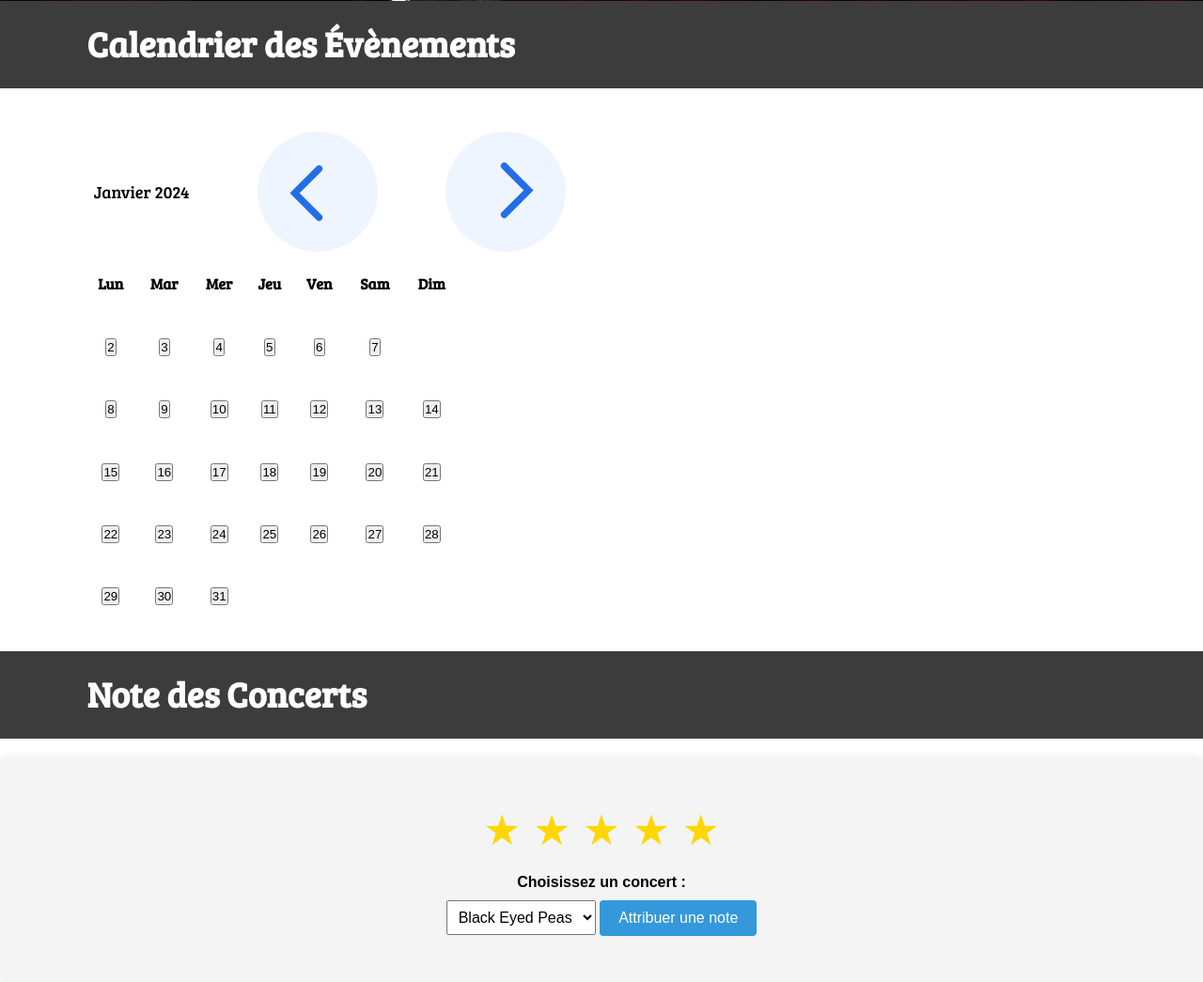
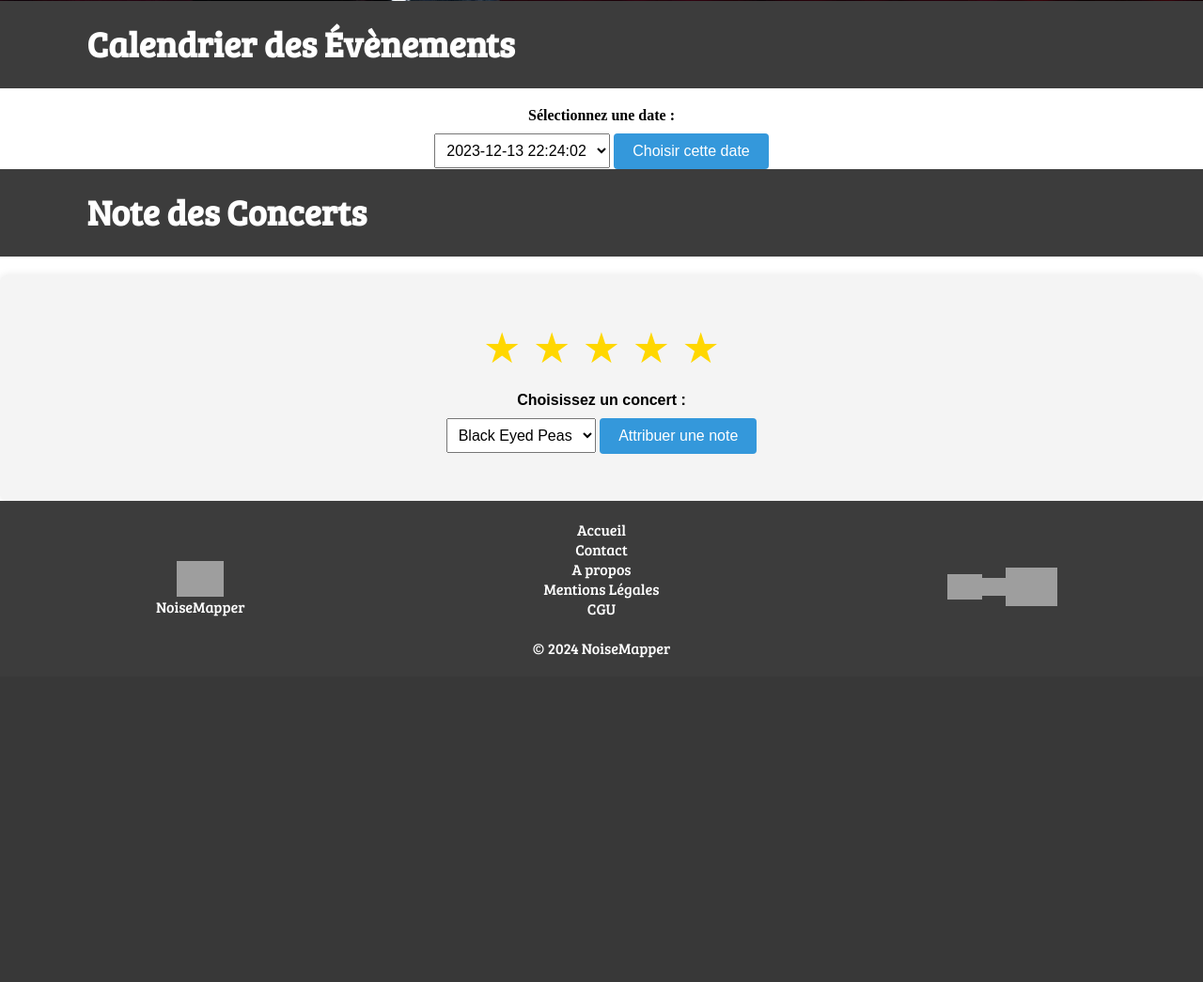
Before and after one commit to Ficelo/Noisemapper, a PHP site: page / in a window 1280 px wide. Shown: the part 826-1871 px from the top of the page at 94% size. After the commit the page ends 1526 px from the top, so only its background shows below. Run offline with PHP 8.4, Linux system fonts and the light colour scheme; data comes from the database, SQL or seed files in the repository; lists and menus that the app fills with data are empty; grey boxes are pictures that could not be loaded.

Commit message:
Update index.php

```diff
--- a/index.php
+++ b/index.php
@@ -46,79 +46,46 @@
         </div>
     </section>
 
-    <form action="postevent.php" method="post">
-    <div class="calendrier-instertion-container">
+<section>
+</form>
 
 
-        <div class="calendrier">
-            <div class="calendrier-mois">
-                <p id="moisAnnee">Janvier 2024</p>
-                <img onclick="changerMoisGauche()" id="flecheGauche" src="/RESSOURCES/IMAGES/flecheG.svg" alt="">
-                <img onclick="changerMoisDroite()" id="flecheDroite" src="/RESSOURCES/IMAGES/flecheD.svg" alt="">
-            </div>
-            <div class="calendrier-jours">
-                <table>
-                    <tr>
-                        <th>Lun</th>
-                        <th>Mar</th>
-                        <th>Mer</th>
-                        <th>Jeu</th>
-                        <th>Ven</th>
-                        <th>Sam</th>
-                        <th>Dim</th>
-                    </tr>
-                    <tr class="hover-bleu">
-                        <th><input id="date-2024-01-02" onclick="showValue(this)" class="button-blue-day" type="button" value="2"></th>
-                        <th><input onclick="showValue(this)" class="button-blue-day" type="button" value="3"></th>
-                        <th><input onclick="showValue(this)" class="button-blue-day" type="button" value="4"></th>
-                        <th><input onclick="showValue(this)" class="button-blue-day" type="button" value="5"></th>
-                        <th><input onclick="showValue(this)" class="button-blue-day" type="button" value="6"></th>
-                        <th><input onclick="showValue(this)" class="button-blue-day" type="button" value="7"></th>
-                    </tr>
-                    <tr class="hover-bleu">
-                        <th><input onclick="showValue(this)" class="button-blue-day" type="button" value="8"></th>
-                        <th><input onclick="showValue(this)" class="button-blue-day" type="button" value="9"></th>
-                        <th><input onclick="showValue(this)" class="button-blue-day" type="button" value="10"></th>
-                        <th><input onclick="showValue(this)" class="button-blue-day" type="button" value="11"></th>
-                        <th><input onclick="showValue(this)" class="button-blue-day" type="button" value="12"></th>
-                        <th><input onclick="showValue(this)" class="button-blue-day" type="button" value="13"></th>
-                        <th><input onclick="showValue(this)" class="button-blue-day" type="button" value="14"></th>
-                    </tr>
-                    <tr class="hover-bleu">
-                        <th><input onclick="showValue(this)" class="button-blue-day" type="button" value="15"></th>
-                        <th><input onclick="showValue(this)" class="button-blue-day" type="button" value="16"></th>
-                        <th><input onclick="showValue(this)" class="button-blue-day" type="button" value="17"></th>
-                        <th><input onclick="showValue(this)" class="button-blue-day" type="button" value="18"></th>
-                        <th><input onclick="showValue(this)" class="button-blue-day" type="button" value="19"></th>
-                        <th><input onclick="showValue(this)" class="button-blue-day" type="button" value="20"></th>
-                        <th><input onclick="showValue(this)" class="button-blue-day" type="button" value="21"></th>
-                    </tr>
-                    <tr class="hover-bleu">
-                        <th><input onclick="showValue(this)" class="button-blue-day" type="button" value="22"></th>
-                        <th><input onclick="showValue(this)" class="button-blue-day" type="button" value="23"></th>
-                        <th><input onclick="showValue(this)" class="button-blue-day" type="button" value="24"></th>
-                        <th><input onclick="showValue(this)" class="button-blue-day" type="button" value="25"></th>
-                        <th><input onclick="showValue(this)" class="button-blue-day" type="button" value="26"></th>
-                        <th><input onclick="showValue(this)" class="button-blue-day" type="button" value="27"></th>
-                        <th><input onclick="showValue(this)" class="button-blue-day" type="button" value="28"></th>
-                    </tr>
-                    <tr class="hover-bleu">
-                        <th><input onclick="showValue(this)" class="button-blue-day" type="button" value="29"></th>
-                        <th id="30"><input onclick="showValue(this)" class="button-blue-day" type="button" value="30"></th>
-                        <th id="31"><input onclick="showValue(this)" class="button-blue-day" type="button" value="31"></th>
+<div class="dateconcert">  <!-- Supposons que ce code soit dans votre fichier HTML, par exemple, index.php -->
+<form action="afficherConcerts.php" method="post">
+    <label for="selectConcert">Sélectionnez une date :</label>
+    <select id="selectConcert" name="selectConcert">
+        <?php
+        // Inclure le fichier de configuration de la base de données
+        include('./db.php');
 
-                    </tr>
+        // Requête pour récupérer les dates des concerts
+        $sql = "SELECT DISTINCT Date FROM concert";
+        $result = $conn->query($sql);
 
-                    <input type="hidden" id="buttonValue" name="buttonValue" value="1">
-                    <input type="hidden" id="moisValue" name="moisValue" value="Janvier">
-                    <input type="hidden" id="anneeValue" name="anneeValue" value="2024">
-                </table>
-            </div>
-        </div>
+        // Vérifier s'il y a des résultats
+        if ($result->num_rows > 0) {
+            // Parcourir les résultats et ajouter des options à la liste déroulante
+            while ($row = $result->fetch_assoc()) {
+                echo "<option value='" . $row["Date"] . "'>" . $row["Date"] . "</option>";
+            }
+        } else {
+            echo "<option value=''>Aucun concert disponible</option>";
+        }
+
+        // Fermer la connexion
+        $conn->close();
+        ?>
+    </select>
+    <input type="submit" value="Choisir cette date">
+</form>
+
+</div>
+</div>
+</div>
 
 
-    </div>
 
+</section>
 
 
 </form>
```
